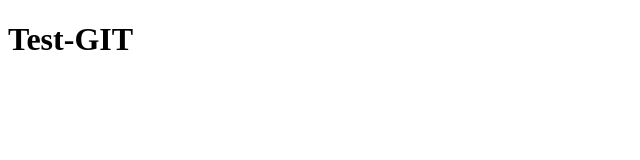
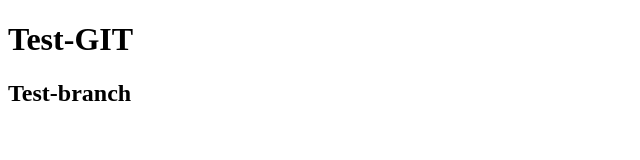
Before and after one commit to belyimiska/test-git, a plain HTML site: page index.html in a window 1280 px wide. Shown: the whole page, without its empty margins (0-640 px from the left). Drawn offline with Linux system fonts and the light colour scheme.

Commit message:
develop h2

```diff
--- a/index.html
+++ b/index.html
@@ -8,6 +8,7 @@
 </head>
 <body>
     <h1>Test-GIT</h1>
+    <h2>Test-branch</h2>
     <script src="index.js"></script>
 </body>
 </html>
--- a/index.js
+++ b/index.js
@@ -1,4 +1 @@
 console.log('Hello World')
-
-
-console.log('Hello')
```
